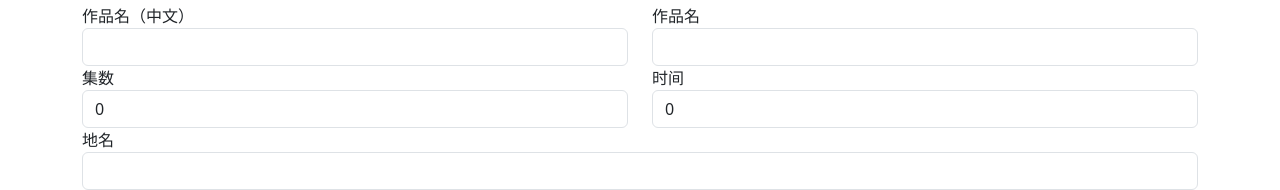
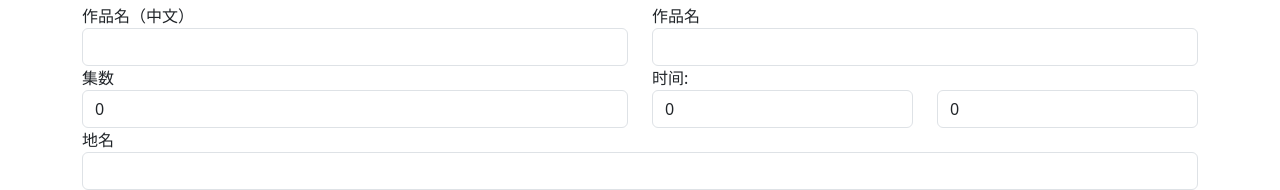
Before and after one commit to anitabi/IMHere, a React (Create React App) app: page / in a window 1280 px wide. Shown: the part 509-699 px from the top of the page. Built offline with nearby package versions, Linux system fonts and the light colour scheme; a web font is replaced by a local one.

Commit message:
add mm ss

```diff
--- a/src/App.js
+++ b/src/App.js
@@ -30,6 +30,8 @@ function s2ms(s) {
   return minutes.toString().padStart(2, '0') + ":" + seconds.toString().padStart(2, '0');
 }
 
+
+
 function App() {
   const [firstImage, setFirstImage] = useState(null);
   const [secondImage, setSecondImage] = useState(null);
@@ -41,6 +43,9 @@ function App() {
   const [needText, setNeedText] = useState(true);
   const [useCNName, setUseCNName] = useState(false);
 
+  const minutes = Math.floor(posInfo.s / 60);
+  const seconds = posInfo.s % 60;
+
   const firstCanvasRef = useRef(null);
   const secondCanvasRef = useRef(null);
 
@@ -48,6 +53,18 @@ function App() {
   const now = new Date();
   const formattedDateTime = now.toISOString().replace(/:\d+\.\d+Z$/, '').replace(/[-T:]/g, '').replace(/\..+/, '');
   const downloadFileName = `MergedImage_${formattedDateTime}.png`;
+
+
+  const handleMinutesChange = (e) => {
+    const mins = parseInt(e.target.value, 10) || 0;
+    setPosInfo({ ...posInfo, s: mins * 60 + seconds });
+  };
+
+  // 更新秒数
+  const handleSecondsChange = (e) => {
+    const secs = parseInt(e.target.value, 10) || 0;
+    setPosInfo({ ...posInfo, s: minutes * 60 + secs });
+  };
 
 
   const downloadAndDrawImage = async (imageUrl, setFirstImage, canvasRef) => {
@@ -343,16 +360,28 @@ function App() {
                     />
                   </div>
                   <div className="col-6 col-md-6">
+                    <div className="row">
+                      <label>时间: </label>
+                      <div className="col -6">
+                        <input
+                          type="number"
+                          className="form-control"
+                          value={minutes}
+                          onChange={handleMinutesChange}
+                          placeholder="分钟"
+                        />
+                      </div>
+                      <div className="col -6">
 
-                    <label>时间</label>
-                    <input
-                      type="number"
-                      className="form-control"
-                      name="s"
-                      value={posInfo.s}
-                      onChange={handleChange}
-                      onWheel={(e) => e.target.blur()}
-                    />
+                        <input
+                          type="number"
+                          className="form-control"
+                          value={seconds}
+                          onChange={handleSecondsChange}
+                          placeholder="秒数"
+                        />
+                      </div>
+                    </div>
                   </div>
                 </div>
                 <label>地名</label>
```
